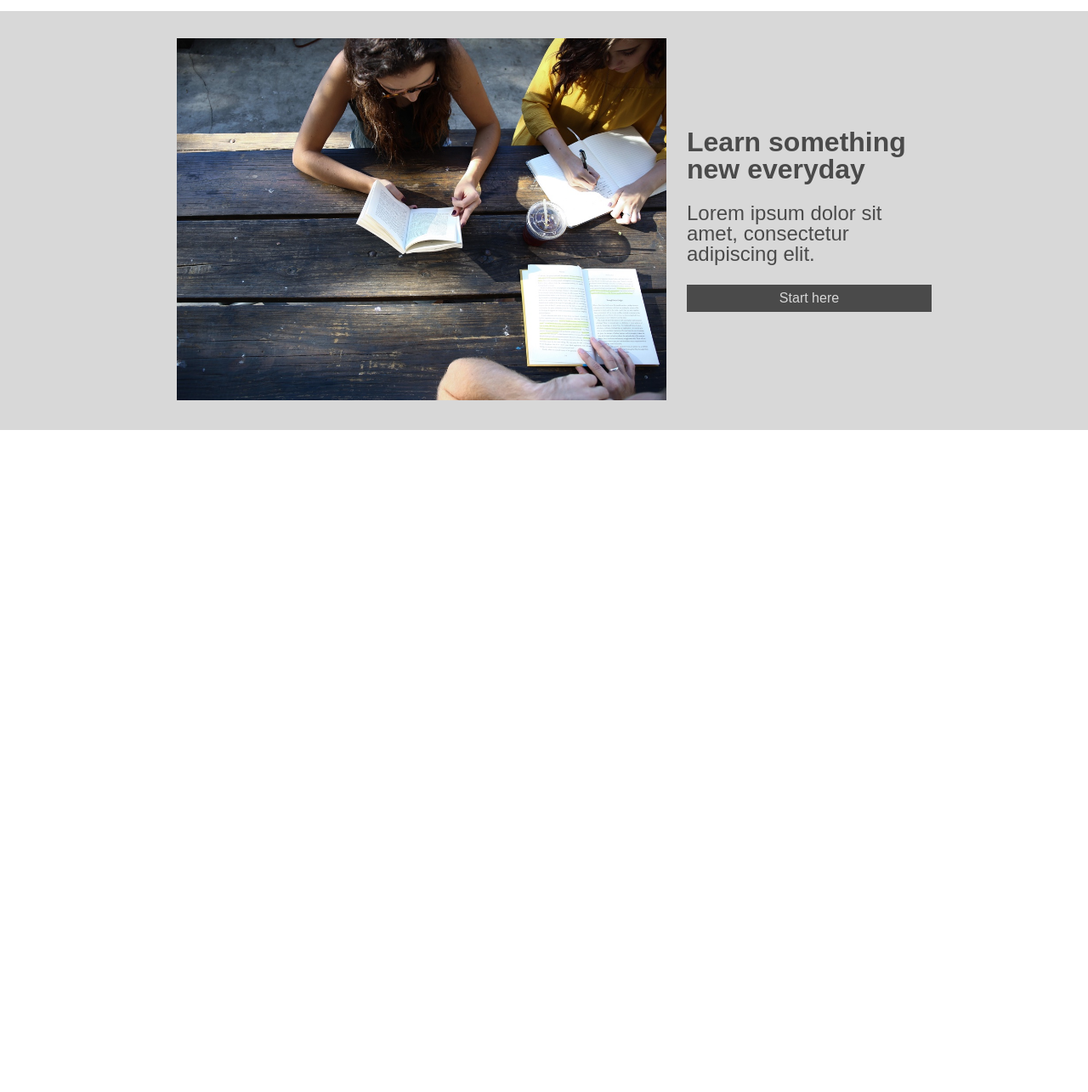
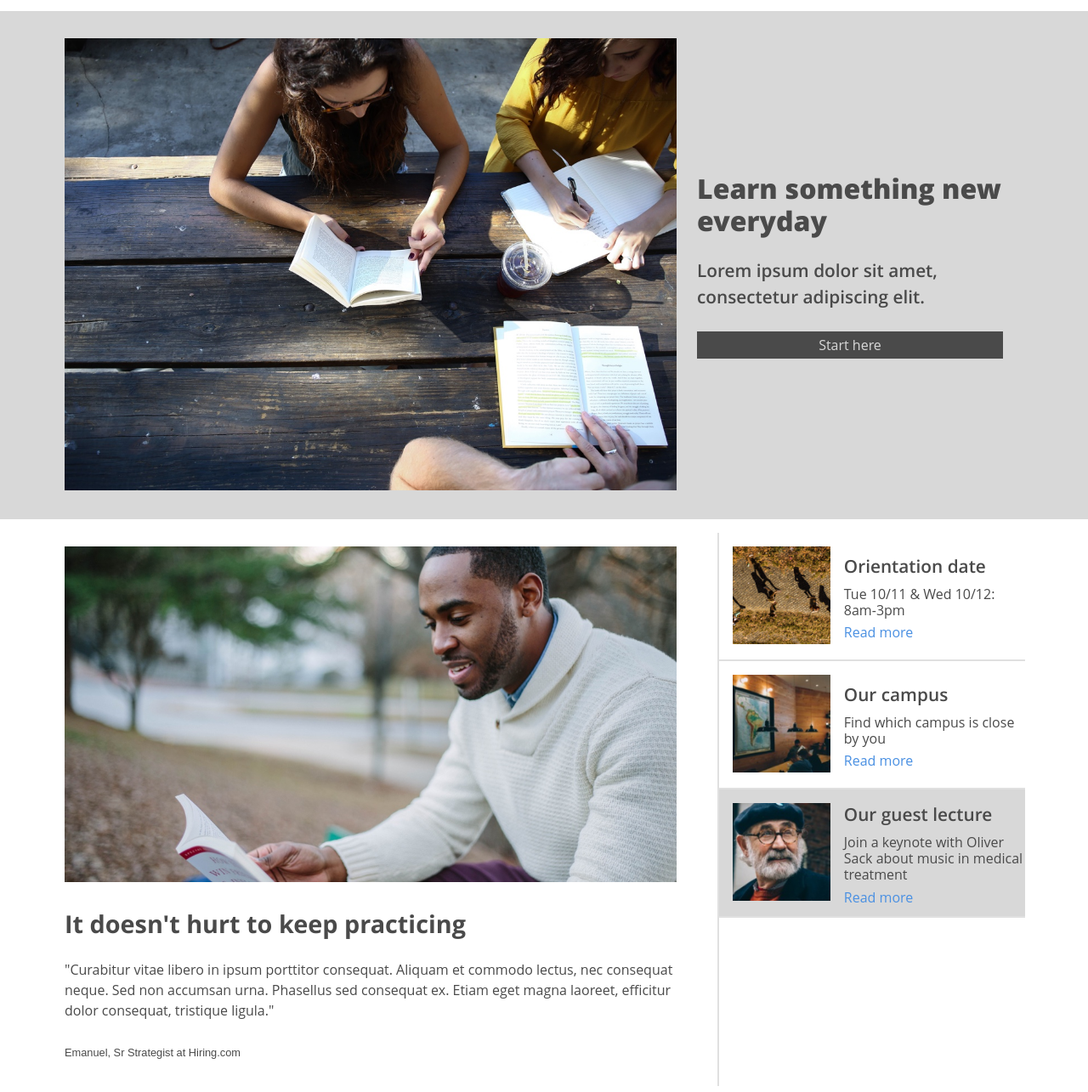
Before and after one commit to ApolloFrost/Colmar, a plain HTML site: page index.html in a window 1280 px wide. Shown: the part 51-1336 px from the top of the page at 85% size. Before the commit the page ends 800 px from the top, so only its background shows below. Drawn offline with Linux system fonts and the light colour scheme; a web font is replaced by a local one.

Commit message:
Second Section done

```diff
--- a/index.html
+++ b/index.html
@@ -11,15 +11,18 @@
   <body>
     <header>
         <div class="header-left">
-          <img src="./resources/images/ic-logo.svg" alt="logo">
+          <img src="./resources/images/ic-logo.svg" alt="logo" />
           <span class="logo-text-1">Colmar</span>
           <span class="logo-text-2">Academy</span>
         </div>
         <div class="header-right">
           <nav>
             <span class="nav-entry">On campus</span>
+            <img class="nav-icon" src="./resources/images/ic-logo.svg" alt="logo" />
             <span class="nav-entry">Online</span>
+            <img class="nav-icon" src="./resources/images/ic-logo.svg" alt="logo" />
             <span class="nav-entry">For business</span>
+            <img class="nav-icon" src="./resources/images/ic-logo.svg" alt="logo" />
             <span class="nav-entry">Sign in</span>
           </nav>
         </div>
@@ -27,7 +30,7 @@
     <div id="section-1">
       <div class="site-container">
         <div class="lg-image-container">
-          <img src="./resources/images/banner.jpg" alt="students studying">
+          <img src="./resources/images/banner.jpg" alt="students studying" />
         </div>
         <div class="side-container">
           <h1>Learn something new everyday</h1>
@@ -36,5 +39,47 @@
         </div>
       </div>
     </div>
+    <div id="section-2">
+      <div class="site-container">
+        <div class="feature-container">
+          <img src="./resources/images/information-main.jpg" alt="student reading the newspaper" />
+          <h2>It doesn't hurt to keep practicing</h2>
+          <p class="quote">"Curabitur vitae libero in ipsum porttitor consequat. Aliquam et commodo lectus, nec consequat neque. Sed non accumsan urna. Phasellus sed consequat ex. Etiam eget magna laoreet, efficitur dolor consequat, tristique ligula."</p>
+          <span class="citation">Emanuel, Sr Strategist at Hiring.com</span>
+        </div>
+        <div class="side-container">
+          <div class="entry-container">
+            <div class="entry-pic-container">
+              <img src="./resources/images/information-orientation.jpg" alt="bird's eye view of campus" />
+            </div>
+            <div class="entry-text-container">
+              <h3>Orientation date</h3>
+              <span class="entry-detail">Tue 10/11 & Wed 10/12: 8am-3pm</span>
+              <span class="read-more">Read more</span>
+            </div>
+          </div>
+          <div class="entry-container">
+            <div class="entry-pic-container">
+              <img src="./resources/images/information-campus.jpg" alt="Campus scene" />
+            </div>
+            <div class="entry-text-container">
+              <h3>Our campus</h3>
+              <span class="entry-detail">Find which campus is close by you</span>
+              <span class="read-more">Read more</span>
+            </div>
+          </div>
+          <div class="entry-container">
+            <div class="entry-pic-container">
+              <img src="./resources/images/information-guest-lecture.jpg" alt="Dr. Artsy McBeardface, PHD" />
+            </div>
+            <div class="entry-text-container">
+              <h3>Our guest lecture</h3>
+              <span class="entry-detail">Join a keynote with Oliver Sack about music in medical treatment</span>
+              <span class="read-more">Read more</span>
+            </div>
+          </div>
+        </div>
+      </div>
+    </div>
   </body>
 </html>
--- a/resources/css/styles.css
+++ b/resources/css/styles.css
@@ -1,28 +1,68 @@
 /* Codecademy Intensive Pro "Build Websites From Scratch": Unit 8, Capstone Project. Submission by P.Mroz. */
+@font-face {
+  font-family: 'Open Sans';
+  font-style: normal;
+  font-weight: 400;
+  src: local('Open Sans Regular'), local('OpenSans-Regular'), url(https://fonts.gstatic.com/s/opensans/v14/cJZKeOuBrn4kERxqtaUH3ZBw1xU1rKptJj_0jans920.woff2) format('woff2');
+  unicode-range: U+0000-00FF, U+0131, U+0152-0153, U+02C6, U+02DA, U+02DC, U+2000-206F, U+2074, U+20AC, U+2212, U+2215;
+}
+@font-face {
+  font-family: 'Open Sans';
+  font-style: normal;
+  font-weight: 600;
+  src: local('Open Sans SemiBold'), local('OpenSans-SemiBold'), url(https://fonts.gstatic.com/s/opensans/v14/MTP_ySUJH_bn48VBG8sNShampu5_7CjHW5spxoeN3Vs.woff2) format('woff2');
+  unicode-range: U+0000-00FF, U+0131, U+0152-0153, U+02C6, U+02DA, U+02DC, U+2000-206F, U+2074, U+20AC, U+2212, U+2215;
+}
+@font-face {
+  font-family: 'Open Sans';
+  font-style: normal;
+  font-weight: 700;
+  src: local('Open Sans Bold'), local('OpenSans-Bold'), url(https://fonts.gstatic.com/s/opensans/v14/k3k702ZOKiLJc3WVjuplzBampu5_7CjHW5spxoeN3Vs.woff2) format('woff2');
+  unicode-range: U+0000-00FF, U+0131, U+0152-0153, U+02C6, U+02DA, U+02DC, U+2000-206F, U+2074, U+20AC, U+2212, U+2215;
+}
+@font-face {
+  font-family: 'Open Sans';
+  font-style: normal;
+  font-weight: 800;
+  src: local('Open Sans ExtraBold'), local('OpenSans-ExtraBold'), url(https://fonts.gstatic.com/s/opensans/v14/EInbV5DfGHOiMmvb1Xr-hhampu5_7CjHW5spxoeN3Vs.woff2) format('woff2');
+  unicode-range: U+0000-00FF, U+0131, U+0152-0153, U+02C6, U+02DA, U+02DC, U+2000-206F, U+2074, U+20AC, U+2212, U+2215;
+}
+
 html {
   font-size: 16px;
-  font-family: sans-serif;
+  font-family: "Open Sans", Helvetica, sans-serif;
   color:rgb(74, 74, 74);
 }
 
 .site-container {
-  width:960px;
+  width:1200px;
   min-width: 690px;
   margin: 0px auto 0px auto;
+  padding-left: 24px;
+  display: flex;
+  justify-content: flex-start;
 }
 
 h1 {
   font-size: 2.0rem;
-  font-weight: bold;
+  font-weight: 800;
+  line-height: 1.2;
 }
 
 h2 {
-
+  font-size: 1.8rem;
+  font-weight: 700;
+  line-height: 1.2;
 }
 
 h3 {
-  font-size: 1.5rem;
-  font-weight: 400;
+  font-size: 1.3rem;
+  font-weight: 600;
+  line-height: 1.5;
+}
+
+img {
+  width:100%;
 }
 /*** DESKTOP SCREEN ***/
 
@@ -74,12 +114,16 @@ header{
 .nav-entry {
   padding-left: 16px;
   line-height: 1.8;
+  font-family: Helvetica, sans-serif;
   transition: text-decoration 75ms ease-in;
 }
 .nav-entry:hover {
   text-decoration: underline;
+  color: rgb(74, 144, 226);
 }
-
+.nav-icon{
+  display:none;
+}
 /*------------ First Content Section ------------*/
 #section-1 {
   background-color: rgb(216, 216, 216);
@@ -89,8 +133,6 @@ header{
 }
 
 #section-1 .site-container{
-  display: flex;
-  justify-content: center;
   margin-top: 64px;
 }
 .lg-image-container {
@@ -98,9 +140,7 @@ header{
   height: auto;
   margin: 32px 24px;
 }
-.lg-image-container img {
-  width:100%;
-}
+
 .side-container {
   width: 30%;
   height: auto;
@@ -123,5 +163,84 @@ header{
 }
 
 .side-container .button-text:hover{
-  background-color:rgb(55, 182, 238);
+  background-color:rgb(74, 144, 226);
 }
+
+/*------------ Second Content Section ------------*/
+#section-2 {
+  background-color: rgb(255, 255, 255);
+  width: 100%;
+  display: flex;
+  justify-content: left;
+  position: absolute;
+}
+
+#section-2 .site-container .side-container{
+  display: flex;
+  flex-direction: column;
+  justify-content: flex-start;
+  border-left: 2px solid rgb(224, 224, 224);
+  margin: 16px 0px 32px 24px;
+}
+#section-2 .site-container .feature-container{
+  width: 60%;
+  height: auto;
+  margin: 32px 24px;
+  display: flex;
+  flex-direction: column;
+  justify-content: space-between;
+}
+
+.feature-container h2{
+  margin: 32px 0px 24px 0px;
+}
+.feature-container p {
+  width: 100%;
+  line-height: 1.5;
+}
+.feature-container .citation {
+  font-family: Arial, serif;
+  font-size: 0.8rem;
+  margin: 32px 0px;
+}
+
+.side-container .entry-container{
+  width: 100%;
+  height: auto;
+  display: flex;
+  justify-content: flex-start;
+  align-items: center;
+  border-bottom: 2px solid rgb(224, 224, 224);
+}
+
+.side-container .entry-container:last-child {
+  background-color: rgb(216, 216, 216);
+}
+
+.entry-pic-container {
+  width: 35%;
+  height: auto;
+  margin: 16px;
+}
+.entry-text-container {
+  width: 65%;
+  height: auto;
+  display: flex;
+  flex-direction: column;
+  justify-content: center;
+  align-items: flex-start;
+}
+.entry-text-container h3{
+  margin:8px 0px;
+}
+.entry-detail {
+  line-height: 1.2;
+}
+.read-more{
+  color: rgb(74, 144, 226);
+  margin: 8px 0px;
+  transition: font-weight 100ms ease-in-out;
+}
+.read-more:hover{
+  font-weight: 600;
+}
```
